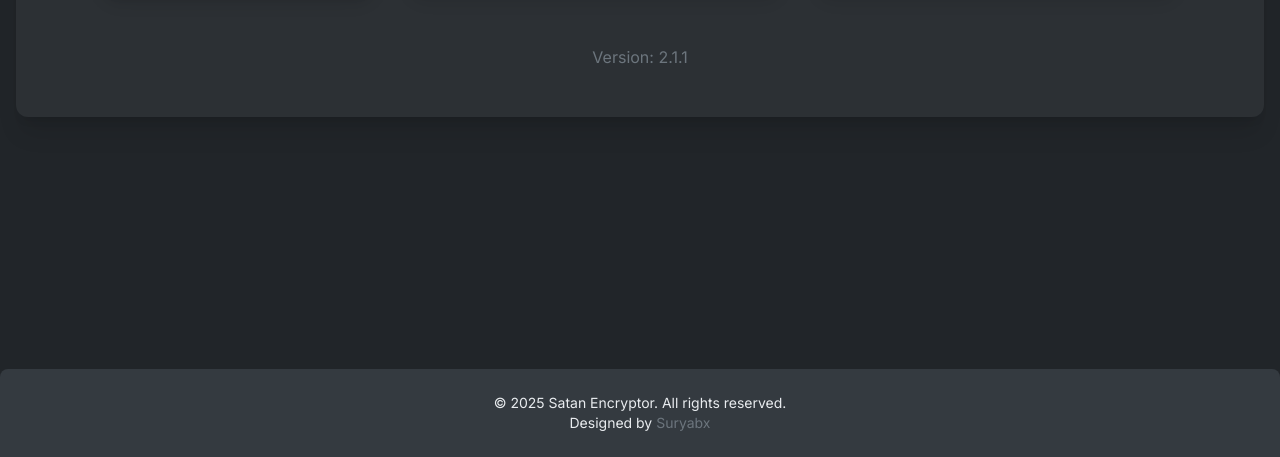
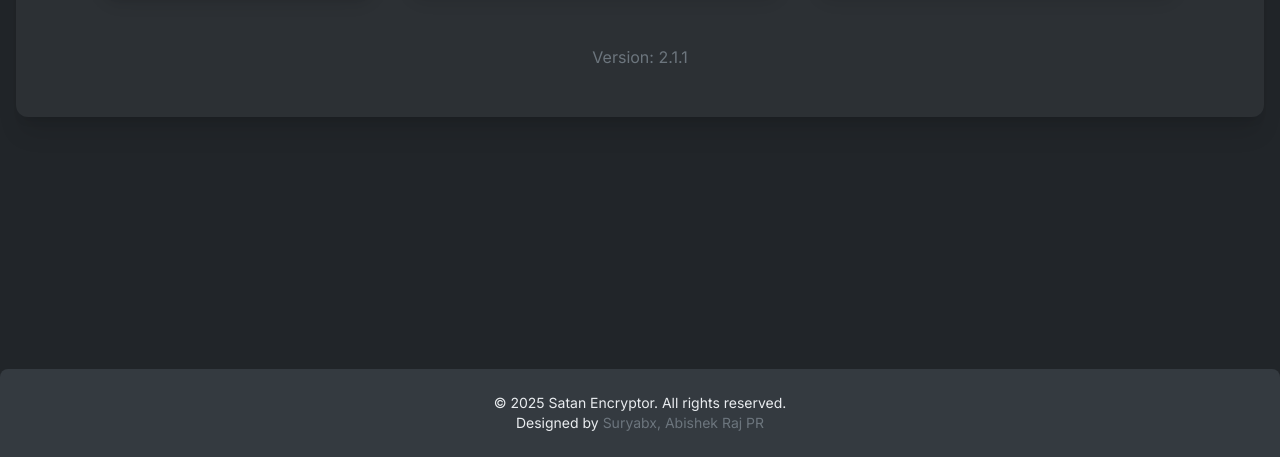
Before and after one commit to Suryabx/satan, a plain HTML site: page download.html in a window 1280 px wide. Shown: the part 343-800 px from the top of the page. Drawn offline with nearby package versions, Linux system fonts and the light colour scheme.

Commit message:
Update download.html

```diff
--- a/download.html
+++ b/download.html
@@ -82,7 +82,7 @@
     <!-- Footer -->
     <footer class="bg-[#343a40] p-6 text-center text-[#e9ecef] text-sm rounded-t-lg shadow-lg mt-8">
         <p>&copy; 2025 Satan Encryptor. All rights reserved.</p>
-        <p>Designed by <a href="https://github.com/Suryabx" target="_blank" class="text-[#6c757d] hover:underline">Suryabx</a></p>
+        <p>Designed by <a href="https://github.com/Suryabx" target="_blank" class="text-[#6c757d] hover:underline">Suryabx,  Abishek Raj PR</a></p>
     </footer>
 
     <script>
```
